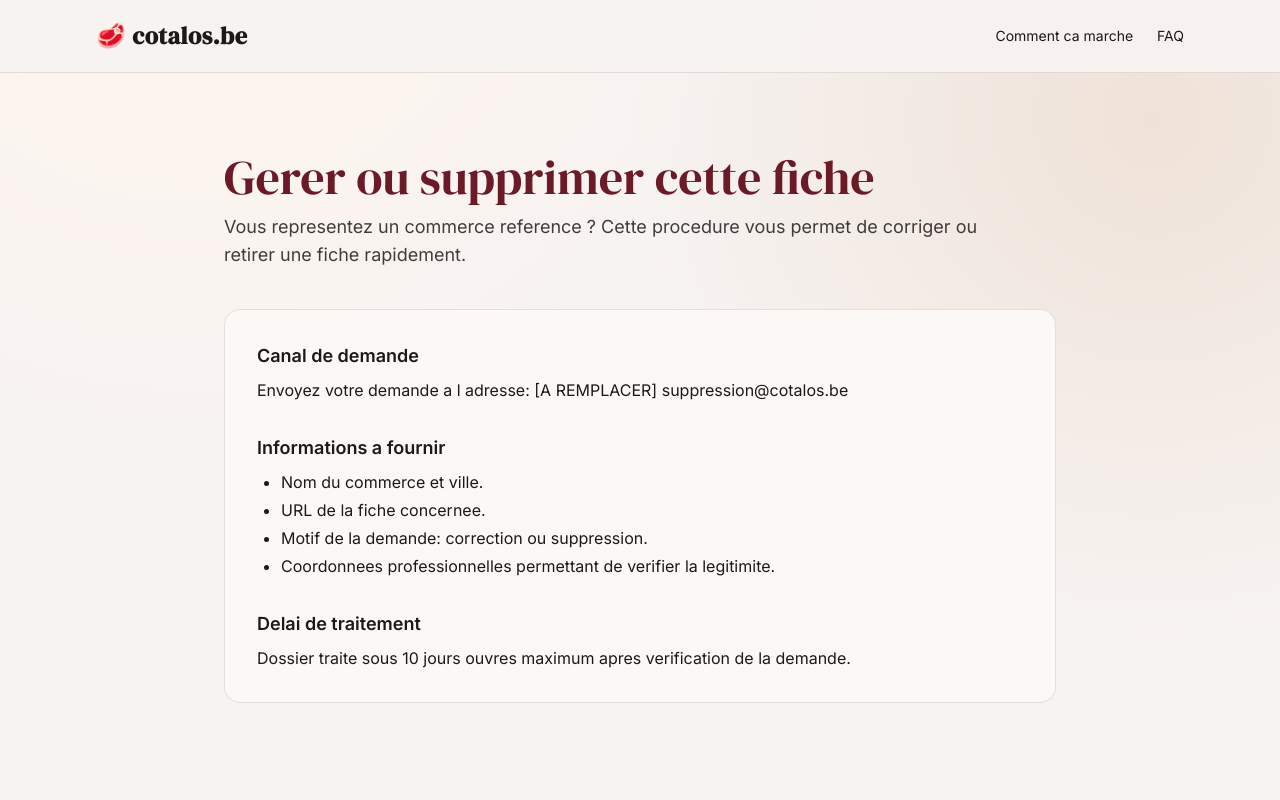
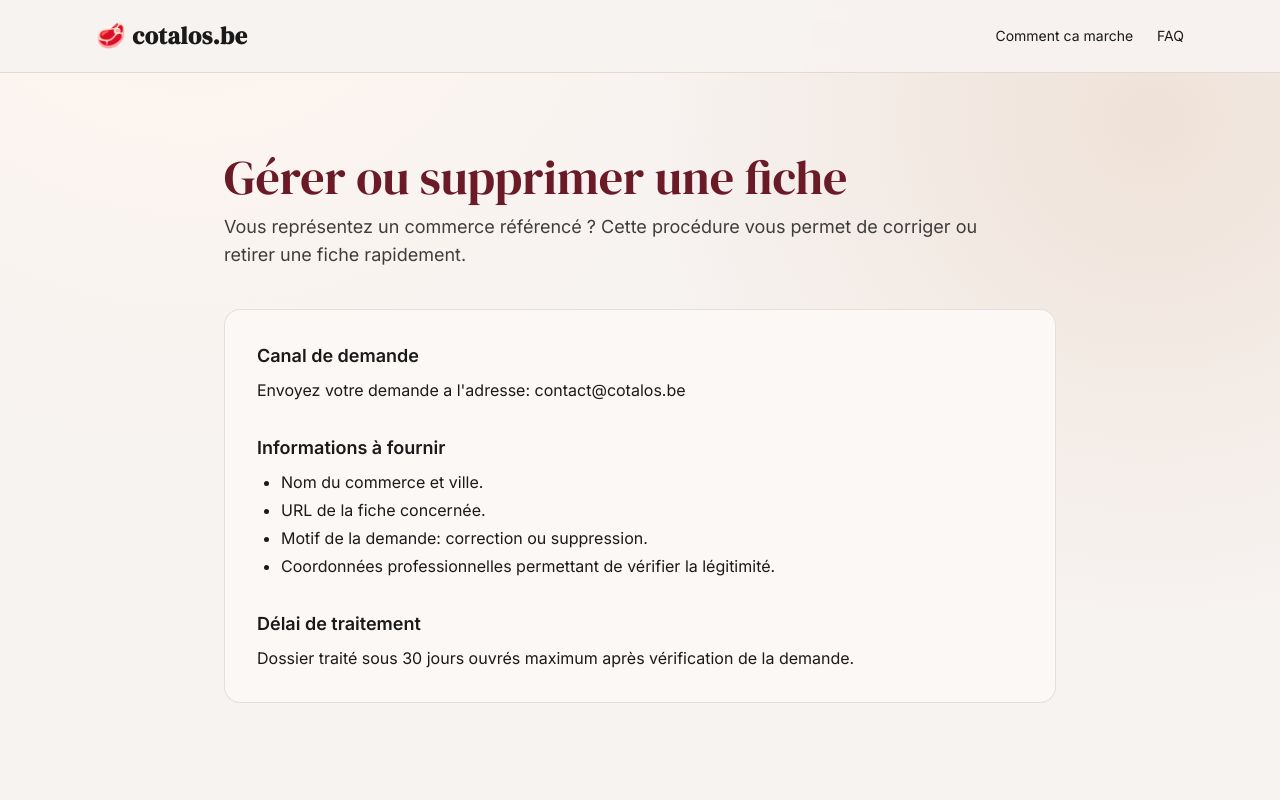
Before and after one commit to robhox/cotalos, a Next.js app: page /gerer-ou-supprimer-cette-fiche in a window 1280 px wide. Shown: the top 800 px of the page. Built offline with nearby package versions, Linux system fonts and the light colour scheme; a web font is replaced by a local one.

Commit message:
fix typos

```diff
--- a/app/gerer-ou-supprimer-cette-fiche/page.tsx
+++ b/app/gerer-ou-supprimer-cette-fiche/page.tsx
@@ -13,28 +13,31 @@ export default function GererOuSupprimerPage() {
 
   return (
     <LegalPageLayout
-      title="Gerer ou supprimer cette fiche"
-      lead="Vous representez un commerce reference ? Cette procedure vous permet de corriger ou retirer une fiche rapidement."
+      title="Gérer ou supprimer une fiche"
+      lead="Vous représentez un commerce référencé ? Cette procédure vous permet de corriger ou retirer une fiche rapidement."
     >
       <section className="space-y-2">
         <h2 className="text-lg font-semibold">Canal de demande</h2>
-        <p>Envoyez votre demande a l adresse: {legal.deletionRequestEmail}</p>
+        <p>Envoyez votre demande a l'adresse: {legal.deletionRequestEmail}</p>
       </section>
 
       <section className="space-y-2">
-        <h2 className="text-lg font-semibold">Informations a fournir</h2>
+        <h2 className="text-lg font-semibold">Informations à fournir</h2>
         <ul className="list-disc space-y-1 pl-6">
           <li>Nom du commerce et ville.</li>
-          <li>URL de la fiche concernee.</li>
+          <li>URL de la fiche concernée.</li>
           <li>Motif de la demande: correction ou suppression.</li>
-          <li>Coordonnees professionnelles permettant de verifier la legitimite.</li>
+          <li>
+            Coordonnées professionnelles permettant de vérifier la légitimité.
+          </li>
         </ul>
       </section>
 
       <section className="space-y-2">
-        <h2 className="text-lg font-semibold">Delai de traitement</h2>
+        <h2 className="text-lg font-semibold">Délai de traitement</h2>
         <p>
-          Dossier traite sous {legal.deletionSlaBusinessDays} jours ouvres maximum apres verification de la demande.
+          Dossier traité sous {legal.deletionSlaBusinessDays} jours ouvrés
+          maximum après vérification de la demande.
         </p>
       </section>
     </LegalPageLayout>
--- a/app/page.tsx
+++ b/app/page.tsx
@@ -29,18 +29,18 @@ const steps = [
 
 const faqItems = [
   {
-    question: "Est-ce que la commande en ligne est deja disponible ?",
+    question: "Est-ce que la commande en ligne est déjà disponible ?",
     answer:
-      "Non. Nous informons les commerces de l interet des clients et les aidons a activer ce service."
+      "Pas encore ! Nous informons les commerces de l'intérêt des clients et les aidons à activer ce service.",
   },
   {
-    question: "Pourquoi mon boucher n apparait pas ?",
-    answer: "Nous ajoutons progressivement tous les commerces."
+    question: "Pourquoi mon boucher n'apparait pas ?",
+    answer: "Nous ajoutons progressivement tous les commerces.",
   },
   {
     question: "Est-ce gratuit ?",
-    answer: "Oui, c est gratuit pour les clients."
-  }
+    answer: "Oui, c'est gratuit pour les clients.",
+  },
 ];
 
 export default async function HomePage() {
@@ -169,7 +169,7 @@ export default async function HomePage() {
                 Espace commercants
               </p>
               <h2 className="font-display text-3xl md:text-4xl">
-                Vous etes boucher?
+                Vous êtes boucher?
               </h2>
               <p className="max-w-2xl text-sm leading-7 text-[color:var(--color-bg)]/85 md:text-base">
                 Activez les commandes en ligne, réduisez les appels répétitifs
--- a/lib/site-config.ts
+++ b/lib/site-config.ts
@@ -19,7 +19,7 @@ export const siteConfig: SiteConfig = {
     hostName: "[A REMPLACER] Hebergeur",
     hostAddress: "[A REMPLACER] Adresse hebergeur",
     hostPhone: "[A REMPLACER] Telephone hebergeur",
-    deletionRequestEmail: "[A REMPLACER] suppression@cotalos.be",
-    deletionSlaBusinessDays: 10,
+    deletionRequestEmail: "contact@cotalos.be",
+    deletionSlaBusinessDays: 30,
   },
 };
```
